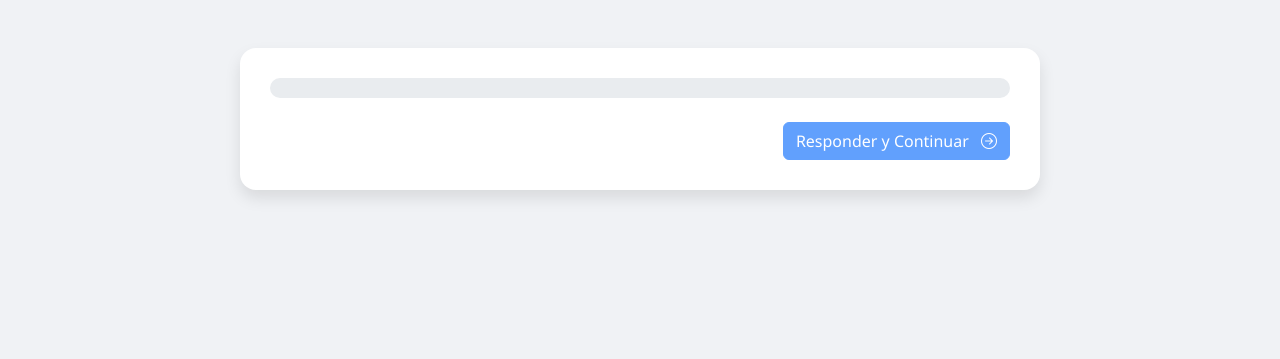
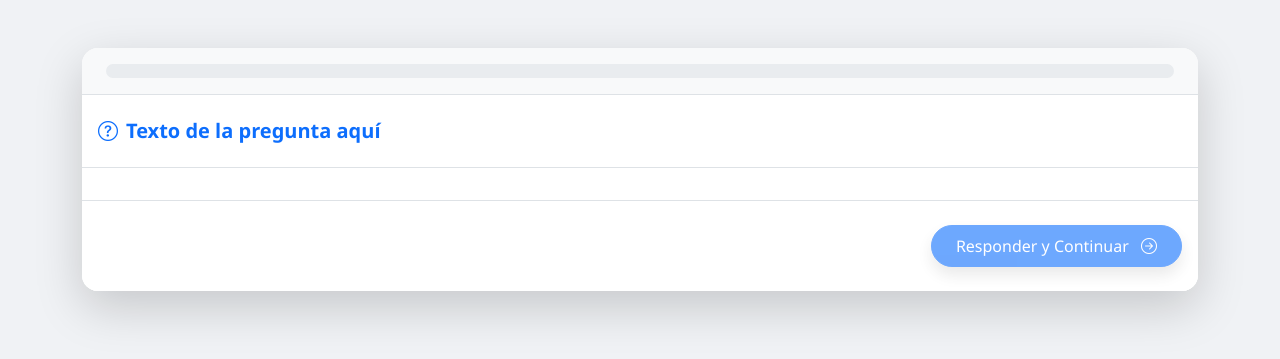
Before and after one commit to MP-PROGRAMADOR/examenes_online, a PHP site: page /estudiante/evaluacion.php in a window 1280 px wide. Shown: the top 359 px of the page. Run offline with PHP 8.4, Linux system fonts and the light colour scheme; a user stored in the database is signed in.

Commit message:
mmmmmmmmm

```diff
--- a/estudiante/evaluacion.php
+++ b/estudiante/evaluacion.php
@@ -76,26 +76,93 @@ $codigo = $estudiante['usuario'];
             color: #0d6efd;
             margin-right: 10px;
         }
+
+
+        /* Estilo moderno de tarjeta de examen */
+        .pregunta-card {
+            background: #ffffff;
+            border: 1px solid #dee2e6;
+            border-radius: 1rem;
+            padding: 2rem;
+        }
+
+        /* Botón de acción */
+        #btnSiguiente:disabled {
+            opacity: 0.6;
+            pointer-events: none;
+        }
+
+        /* Transición suave para barra */
+        #progresoBarra {
+            transition: width 0.4s ease-in-out;
+        }
+
+        /* Opcional: animación al mostrar pregunta */
+        #preguntaContenido {
+            animation: fadeIn 0.4s ease-in-out;
+        }
+
+        @keyframes fadeIn {
+            from {
+                opacity: 0;
+                transform: translateY(10px);
+            }
+
+            to {
+                opacity: 1;
+                transform: translateY(0);
+            }
+        }
     </style>
 </head>
 
 <body>
     <div class="container py-5">
-        <div id="vistaExamen" class="pregunta-card">
-            <div class="mb-3">
-                <div class="barra-progreso">
-                    <div class="progreso" id="barraProgreso" style="width: 0%;"></div>
+        <div id="vistaExamen" class="shadow-lg rounded-4 bg-white overflow-hidden position-relative">
+
+            <!-- Progreso tipo navbar -->
+            <div class="bg-light px-4 py-3 border-bottom sticky-top z-1">
+                <div class="progress rounded-pill" style="height: 0.9rem;">
+                    <div class="progress-bar bg-success" id="progresoBarra" style="width: 0%;">
+                        <!-- texto opcional como: Pregunta 2 de 10 -->
+                    </div>
                 </div>
             </div>
-            <div id="preguntaContenido">
-                <!-- Pregunta dinámica -->
+
+            <!-- Tarjeta principal -->
+            <div class="card border-0 rounded-0">
+
+                <!-- Cabecera con pregunta -->
+                <div class="card-header bg-white border-bottom py-4">
+                    <h5 id="preguntaTitulo" class="mb-0 fw-semibold text-primary d-flex align-items-start">
+                        <i class="bi bi-question-circle me-2"></i> Texto de la pregunta aquí
+                    </h5>
+                </div>
+
+                <!-- Cuerpo: imagen + opciones -->
+                <div class="card-body" id="preguntaContenido">
+                    <!-- Aquí se inserta dinámicamente la imagen (si existe) y el formulario de opciones -->
+                    <!-- Ejemplo de imagen:
+        <div class="text-center mb-4">
+            <img src="URL_DE_IMAGEN" class="img-fluid rounded-3 shadow-sm" alt="Imagen relacionada">
+        </div>
+        -->
+                    <!-- Aquí se cargan las opciones con JavaScript -->
+                </div>
+
+                <!-- Pie: botón continuar -->
+                <div class="card-footer bg-white border-top text-end py-4">
+                    <button id="btnSiguiente" class="btn btn-primary px-4 py-2 rounded-pill shadow" disabled>
+                        Responder y Continuar <i class="bi bi-arrow-right-circle ms-2"></i>
+                    </button>
+                </div>
+
             </div>
-            <div class="text-end mt-4">
-                <button id="btnSiguiente" class="btn btn-primary" disabled>Responder y Continuar <i
-                        class="bi bi-arrow-right-circle ms-2"></i></button>
-            </div>
+
         </div>
     </div>
+
+    <!-- Modal de confirmación de salida -->
 
     <div class="modal fade" id="modalSalir" tabindex="-1">
         <div class="modal-dialog modal-dialog-centered">
@@ -138,13 +205,13 @@ $codigo = $estudiante['usuario'];
         window.onbeforeunload = () => "¿Seguro que quieres salir? El examen se cancelará.";
 
         // Detectar cambio de pestaña o minimización
-         document.addEventListener('visibilitychange', () => {
+        /*  document.addEventListener('visibilitychange', () => {
              if (document.visibilityState === 'hidden') {
                  // Cancelar el examen automáticamente al cambiar de pestaña
                  window.onbeforeunload = null;
                  window.location.href = 'aspirante.php?motivo=abandono';
              }
-         });
+         }); */
 
 
 
@@ -191,19 +258,27 @@ $codigo = $estudiante['usuario'];
                 method: 'POST',
                 body: datos
             })
-                .then(res => res.json())
+                .then(res => {
+                    if (!res.ok) {
+                        throw new Error(`HTTP error! status: ${res.status}`);
+                    }
+                    return res.json();
+                })
                 .then(res => {
                     if (!res.status) {
-                        console.log(res.message)
+                        console.log(res.message);
                     } else {
-                        console.log(res.preguntas)
+                        console.log(res.preguntas);
                         listaPreguntas = res.preguntas;
                         totalPreguntas = listaPreguntas.length;
                         mostrarPregunta();
-
                     }
                 })
-                .catch(() => alert('Error inesperado.'));
+                .catch(err => {
+                    alert('Error inesperado: ' + err.message);
+                    console.error(err);
+                });
+
         }
 
         function mostrarPregunta() {
@@ -218,46 +293,45 @@ $codigo = $estudiante['usuario'];
             progresoBarra.style.width = `${progreso}%`;
             progresoBarra.innerText = `Pregunta ${preguntaActual + 1} de ${totalPreguntas}`;
 
-            // Mostrar imagen si existe
+            // Insertar título de la pregunta en el header
+            const tituloHTML = `
+        <h5 class="fw-semibold mb-0 text-primary d-flex align-items-start">
+            <i class="bi bi-question-circle me-2"></i> ${pregunta.texto}
+        </h5>`;
+            document.getElementById('preguntaTitulo').innerHTML = tituloHTML;
+
+            // Imagen (si hay)
             const imagenHTML = pregunta.imagen
-                ? `<div class="text-center mb-3">
-         <img src="${pregunta.imagen}" class="img-fluid rounded shadow" alt="Imagen pregunta">
-       </div>`
+                ? `<div class="text-center mb-4">
+            <img src="${pregunta.imagen}" class="img-fluid rounded-3 shadow-sm" alt="Imagen relacionada">
+        </div>`
                 : '';
 
-            // Opciones: tipo única, múltiple o vf
+            // Opciones HTML: checkbox o radio, con buena legibilidad
             let opcionesHTML = '';
+            const crearOpcion = (id, texto, tipo) => `
+        <div class="opcion p-3 border rounded-3 mb-3 bg-light shadow-sm d-flex justify-content-between align-items-center fs-5" style="cursor: pointer;">
+            <label class="mb-0 flex-grow-1" for="${id}">${texto}</label>
+            <input class="form-check-input fs-4 ms-3" type="${tipo}" name="opciones" value="${id}" id="${id}">
+        </div>`;
+
             if (pregunta.tipo === 'vf') {
-                opcionesHTML = `
-      <div class="form-check opcion mb-2 p-2 border rounded">
-        <input class="form-check-input" type="radio" name="opciones" value="1" id="vf_verdadero">
-        <label class="form-check-label" for="vf_verdadero">Verdadero</label>
-      </div>
-      <div class="form-check opcion p-2 border rounded">
-        <input class="form-check-input" type="radio" name="opciones" value="0" id="vf_falso">
-        <label class="form-check-label" for="vf_falso">Falso</label>
-      </div>
-    `;
+                opcionesHTML += crearOpcion("vf_verdadero", "Verdadero", "radio");
+                opcionesHTML += crearOpcion("vf_falso", "Falso", "radio");
             } else {
                 pregunta.opciones.forEach(op => {
-                    opcionesHTML += `
-        <div class="form-check opcion p-2 rounded border mb-2">
-          <input class="form-check-input" type="${pregunta.tipo === 'multiple' ? 'checkbox' : 'radio'}"
-                 name="opciones" value="${op.id}" id="op${op.id}">
-          <label class="form-check-label" for="op${op.id}">${op.texto}</label>
-        </div>
-      `;
+                    const tipoInput = pregunta.tipo === 'multiple' ? 'checkbox' : 'radio';
+                    opcionesHTML += crearOpcion(`op${op.id}`, op.texto, tipoInput);
                 });
             }
 
-            // Cargar contenido de la pregunta
-            preguntaContenido.innerHTML = `
-    <h5 class="mb-3"><i class="bi bi-question-circle text-primary"></i> ${pregunta.texto}</h5>
-    ${imagenHTML}
-    <form id="formPregunta">${opcionesHTML}</form>
-  `;
+            // Renderizar contenido en el cuerpo del card
+            document.getElementById('preguntaContenido').innerHTML = `
+        ${imagenHTML}
+        <form id="formPregunta" class="mt-3">${opcionesHTML}</form>
+    `;
 
-            // Habilitar siguiente si selecciona
+            // Activar botón siguiente al seleccionar opción
             document.querySelectorAll('input[name="opciones"]').forEach(input => {
                 input.addEventListener('change', () => {
                     seleccionUsuario = true;
@@ -272,9 +346,11 @@ $codigo = $estudiante['usuario'];
 
             if (seleccionados.length === 0) return;
 
+
             const datos = new FormData();
             datos.append('examen_id', examenId);
-            datos.append('pregunta_id', listaPreguntas[preguntaActual].id);
+            datos.append('examen_pregunta_id', listaPreguntas[preguntaActual].examen_pregunta_id);
+
             seleccionados.forEach(id => datos.append('opciones[]', id));
 
             fetch('../api/guardar_respuesta.php', {
@@ -282,10 +358,20 @@ $codigo = $estudiante['usuario'];
                 body: datos
             })
                 .then(res => res.json())
-                .then(() => {
-                    preguntaActual++;
-                    mostrarPregunta();
+                .then(res => { // <-- Aquí capturas correctamente el objeto de respuesta JSON
+                    if (res.success) {
+                        preguntaActual++;
+                        console.log(res.data);
+                        // Puedes volver a habilitar esta línea si quieres continuar automáticamente
+                        // mostrarPregunta();
+                    } else {
+                        console.log(res.message);
+                    }
+                })
+                .catch(error => {
+                    console.error('Error al guardar la respuesta:', error);
                 });
+
         });
 
         function finalizarExamen() {
```
Also changed, not shown: api/guardar_respuesta.php (added, +44 -0 lines), api/obtener_preguntas.php (+15 -5 lines), api/guarda.php (added).
